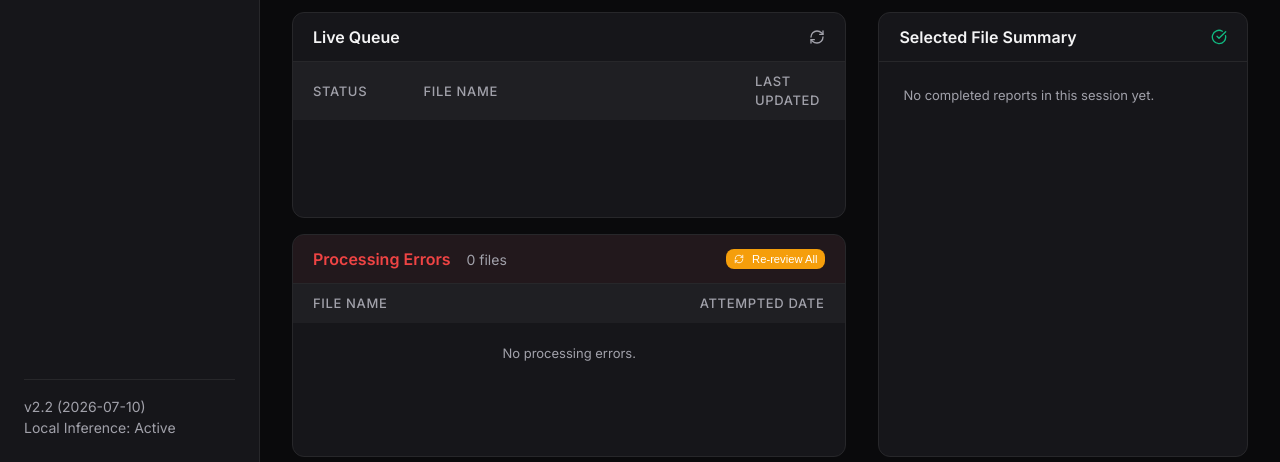
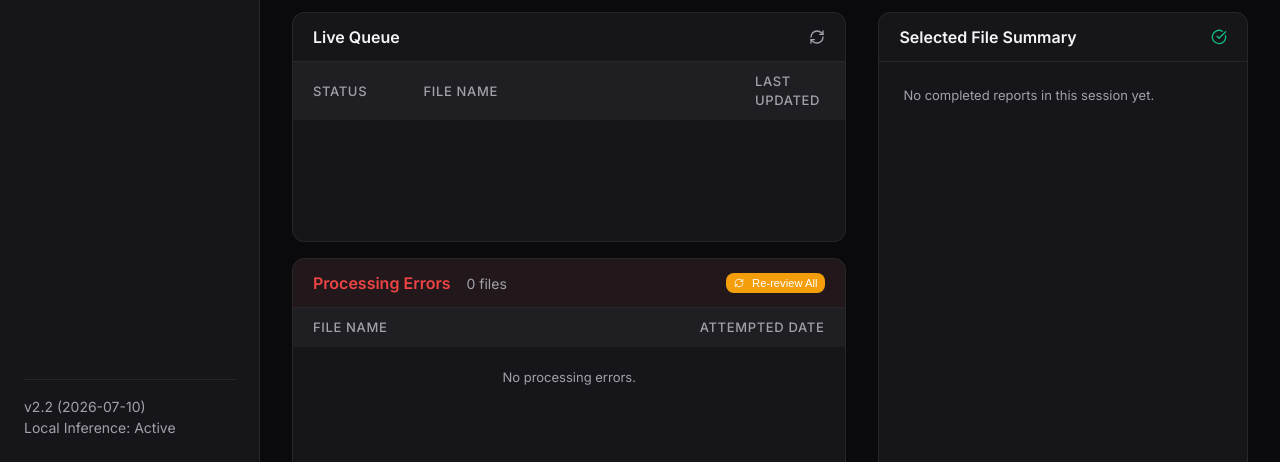
Before and after one commit to bstovej/ricemaker, a Flask app: page / in a window 1280 px wide. Shown: the part 443-905 px from the top of the page. Run offline with Flask 3, Linux system fonts and the light colour scheme; data that the repository does not hold is empty.

Commit message:
Increase Selected File Summary panel height by 10% (restoring dashboard content height to calc(100vh - 410px)) and scaling Left Column cards proportionally

```diff
--- a/templates/index.html
+++ b/templates/index.html
@@ -165,7 +165,7 @@
             grid-template-columns: 3fr 2fr;
             column-gap: 2rem;
             row-gap: 1rem;
-            height: calc(100vh - 460px);
+            height: calc(100vh - 410px);
             min-height: 0;
             margin-top: 0.75rem;
         }
```
